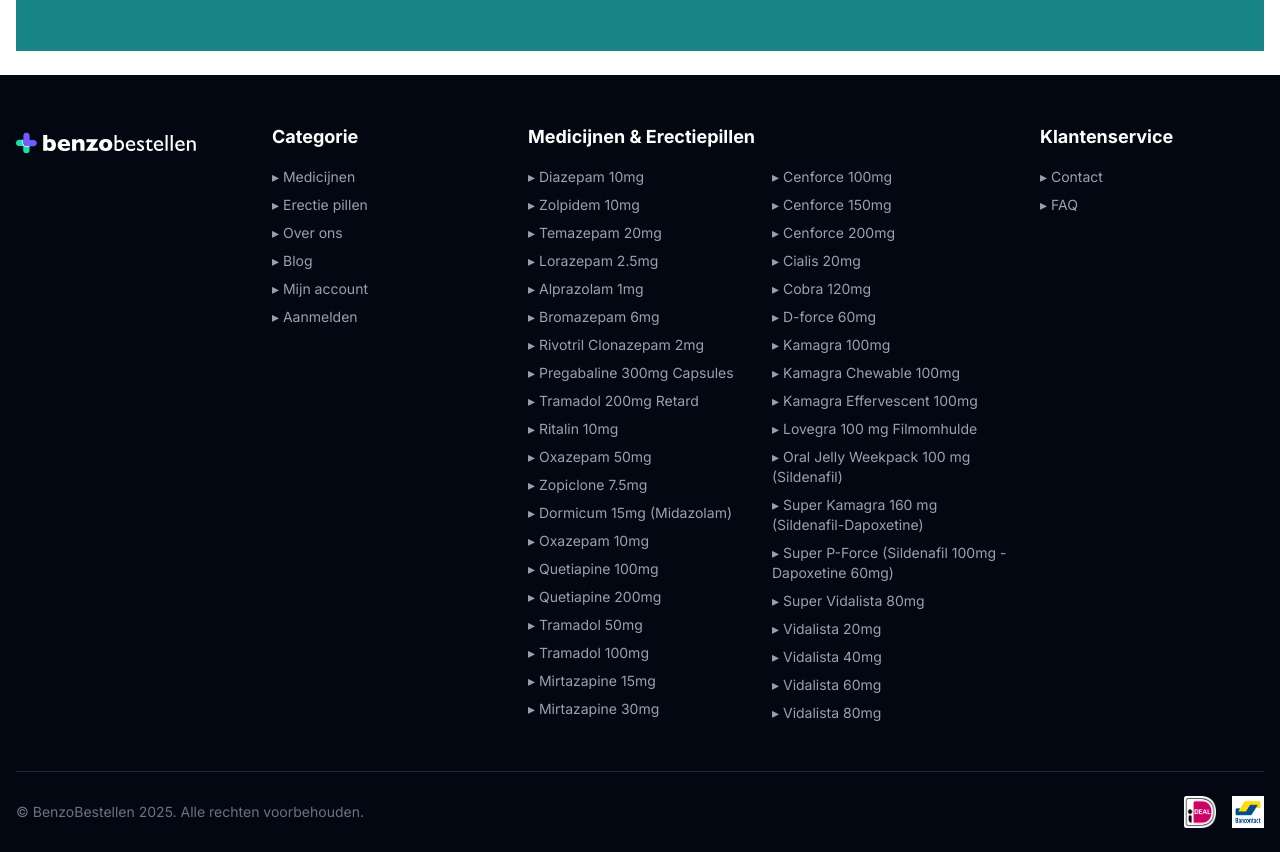
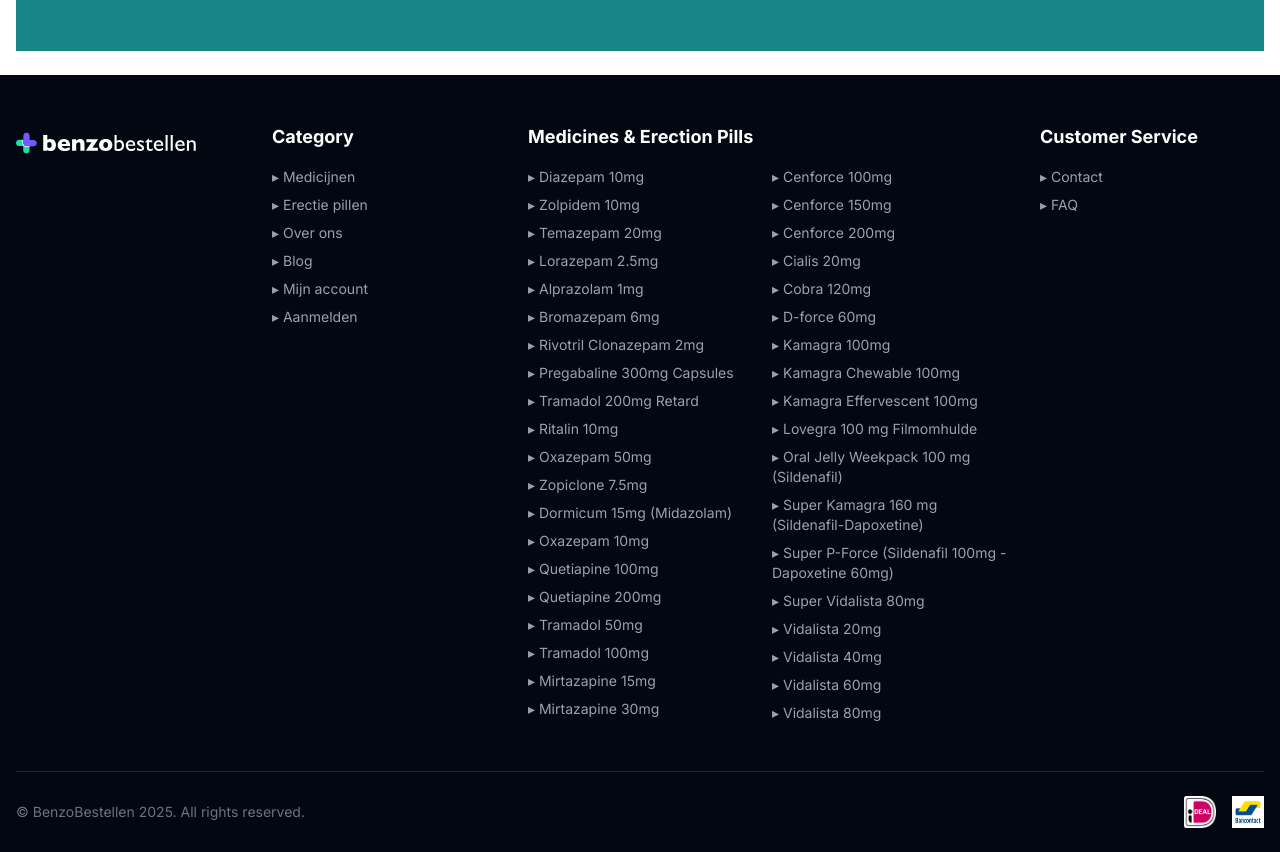
Before and after one commit to tanjilahamed99/save-life-frontend, a Next.js app: page /over-ons in a window 1280 px wide. Shown: the part 1660-2512 px from the top of the page. Built offline with nearby package versions, Linux system fonts and the light colour scheme.

Commit message:
home page fully completed

```diff
--- a/src/app/(main)/page.js
+++ b/src/app/(main)/page.js
@@ -13,7 +13,7 @@
       <Features />
       <BestSellers />
       <InfoSection />
-      <TrustPilotWidget />
+      {/* <TrustPilotWidget /> */}
       <DiscountModal />
       <div>
         <TestimonialSection />
--- a/src/components/DiscountModal.jsx
+++ b/src/components/DiscountModal.jsx
@@ -63,23 +63,23 @@
             closing ? "modal-exit" : "modal-enter"
           }`}>
           <h2 className="text-2xl font-bold text-center mb-2 text-gray-800">
-            🎁 Welkom bij Benzobestellen!
+            🎁 Welcome to Save Life!
           </h2>
           <p className="text-center text-gray-600 mb-4">
-            We zijn blij dat je er bent! Als welkomstcadeau krijg je:
+            We are glad you're here! As a welcome gift, you get:
           </p>
           <div className="text-center mb-4">
             <p className="text-lg font-semibold text-green-600">
-              ✨ 10% korting op je eerste bestelling!
+              ✨ 10% discount on your first order!
             </p>
             <div className="bg-gray-100 mt-2 py-2 px-4 inline-block rounded-md text-gray-800 font-mono tracking-wide">
-              Kortingscode: <span className="font-bold">Welkom10</span>
+              Discount code: <span className="font-bold">Welcome10</span>
             </div>
           </div>
           <button
             onClick={handleClose}
             className="w-full mt-4 py-2 bg-teal-600 cursor-pointer text-white rounded-lg hover:bg-teal-700 transition">
-            Begin met winkelen
+            Start Shopping
           </button>
         </div>
       </div>
--- a/src/components/Testimonial.jsx
+++ b/src/components/Testimonial.jsx
@@ -10,7 +10,7 @@
     name: 'Jan Bakker',
     location: 'Amsterdam',
     rating: 5,
-    text: 'Ik ben zeer tevreden over de service van Benzobestellen. De medicijnen werden snel geleverd en de kwaliteit is uitstekend. Zeker een aanrader voor iedereen die op zoek is naar betrouwbare medicatie.',
+    text: 'I am very satisfied with the service from Benzobestellen. The medication was delivered quickly and the quality is excellent. Highly recommended for anyone looking for reliable medication.',
     image: '/placeholder.svg?height=100&width=100',
   },
   {
@@ -18,7 +18,7 @@
     name: 'Lisa de Vries',
     location: 'Rotterdam',
     rating: 5,
-    text: 'Al jaren bestel ik mijn medicatie bij Benzobestellen en ik ben nog nooit teleurgesteld. De website is gebruiksvriendelijk, de levering is discreet en de klantenservice is top!',
+    text: 'I’ve been ordering my medication from Benzobestellen for years and I’ve never been disappointed. The website is user-friendly, delivery is discreet, and the customer service is excellent!',
     image: '/placeholder.svg?height=100&width=100',
   },
   {
@@ -26,10 +26,11 @@
     name: 'Pieter Jansen',
     location: 'Utrecht',
     rating: 5,
-    text: 'Goede ervaring met Benzobestellen. De medicijnen zijn van hoge kwaliteit en de levering is altijd op tijd. De prijzen zijn redelijk en de website is gemakkelijk te navigeren.',
+    text: 'Great experience with Benzobestellen. The medication is high quality and delivery is always on time. The prices are reasonable and the website is easy to navigate.',
     image: '/placeholder.svg?height=100&width=100',
   },
 ];
+
 
 export default function TestimonialSection() {
   const [currentIndex, setCurrentIndex] = useState(0);
@@ -50,7 +51,7 @@
     <section className="bg-teal-500 py-12 text-white container mx-auto px-4 md:px-6 lg:px-12">
       <div className="mx-auto max-w-7xl">
         <h2 className="mb-6 text-center text-2xl lg:text-3xl font-bold">
-          Wat klanten zeggen
+         What customers say
         </h2>
 
         <div className="relative mx-auto max-w-3xl">
@@ -108,7 +109,7 @@
         </div>
 
         <p className="mt-8 text-center">
-          1572 klanten waarderen ons gemiddeld met een 4.9/5
+          1572 customers rate us with an average of 4.9/5
         </p>
       </div>
     </section>
--- a/src/components/layout/Footer.jsx
+++ b/src/components/layout/Footer.jsx
@@ -27,7 +27,7 @@
           </div>
 
           <div className="col-span-1">
-            <h3 className="font-bold text-lg mb-4">Categorie</h3>
+            <h3 className="font-bold text-lg mb-4">Category</h3>
             <ul className="space-y-2">
               <li>
                 <Link
@@ -82,7 +82,7 @@
           </div>
 
           <div className="md:col-span-2">
-            <h3 className="font-bold text-lg mb-4">Medicijnen & Erectiepillen</h3>
+            <h3 className="font-bold text-lg mb-4">Medicines & Erection Pills</h3>
             <div className="grid xl:grid-cols-2 gap-2">
               <ul className="space-y-2">
                 {Products.slice(0, 20).map((product, index) => (
@@ -112,7 +112,7 @@
           </div>
 
           <div className="col-span-1">
-            <h3 className="font-bold text-lg mb-4">Klantenservice</h3>
+            <h3 className="font-bold text-lg mb-4">Customer Service</h3>
             <ul className="space-y-2">
               <li>
                 <Link
@@ -150,7 +150,7 @@
         <div className="border-t border-gray-800 mt-12 pt-6">
           <div className="flex flex-col md:flex-row justify-between items-center">
             <p className="text-gray-500 text-sm">
-              © BenzoBestellen {new Date().getFullYear()}. Alle rechten voorbehouden.
+              © BenzoBestellen {new Date().getFullYear()}. All rights reserved.
             </p>
             <div className="flex space-x-4 mt-4 md:mt-0">
               <img src="/payment-ideal.png" alt="iDEAL" className="size-8" />
```
